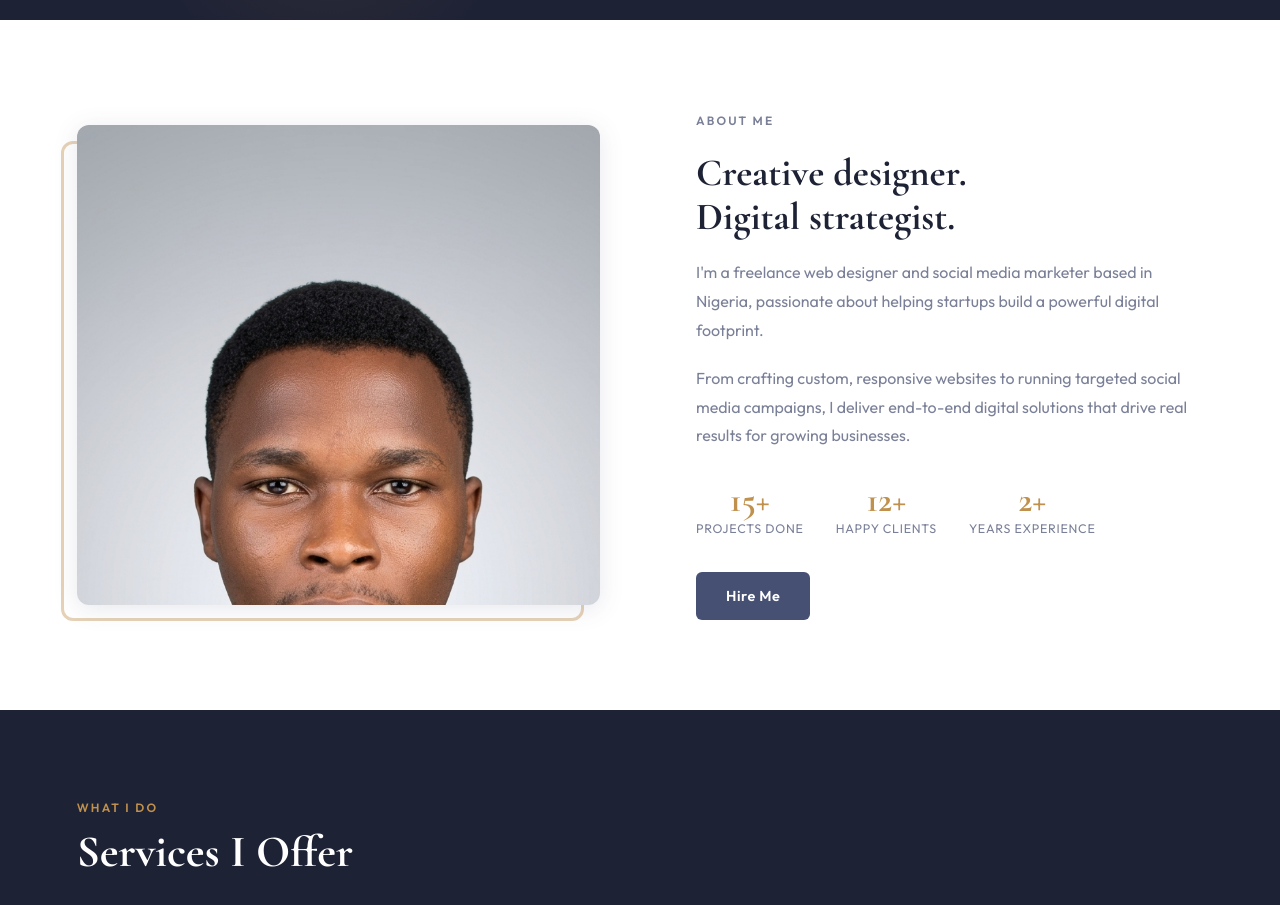
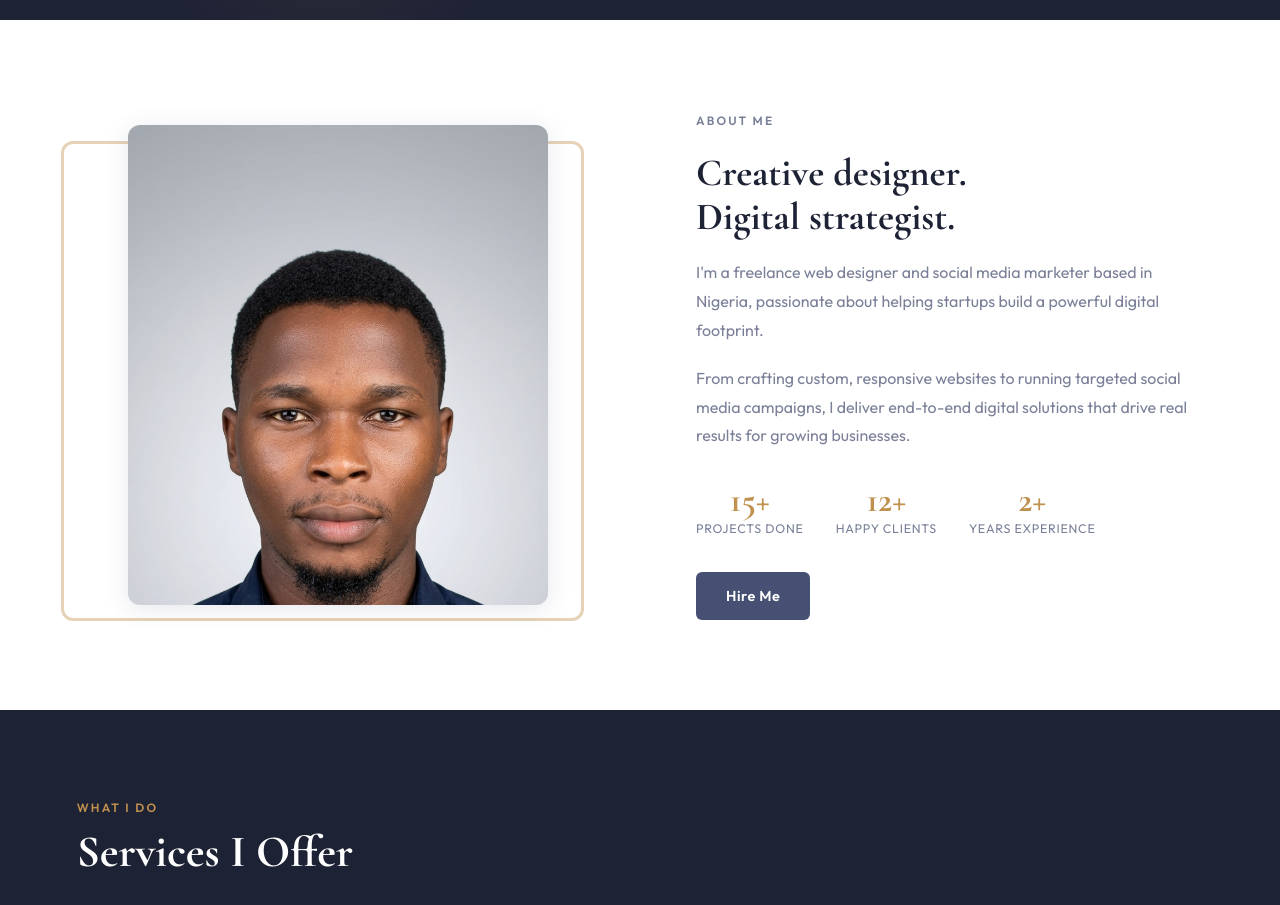
Before and after one commit to hendrixdrip/enocharubu, a plain HTML site: page index.html in a window 1280 px wide. Shown: the part 780-1685 px from the top of the page. Drawn offline with nearby package versions, Linux system fonts and the light colour scheme.

Commit message:
Add files via upload

```diff
--- a/style.css
+++ b/style.css
@@ -372,13 +372,16 @@ section { padding: 90px 6%; }
 
 .about-img {
   width: 100%;
+  max-width: 420px;
   max-height: 480px;
   object-fit: cover;
-  object-position: top;
+  object-position: center top;
   border-radius: var(--radius);
   position: relative;
   z-index: 1;
   box-shadow: var(--shadow);
+  display: block;
+  margin: 0 auto;
 }
 
 .about-content { padding-left: 1rem; }
```
